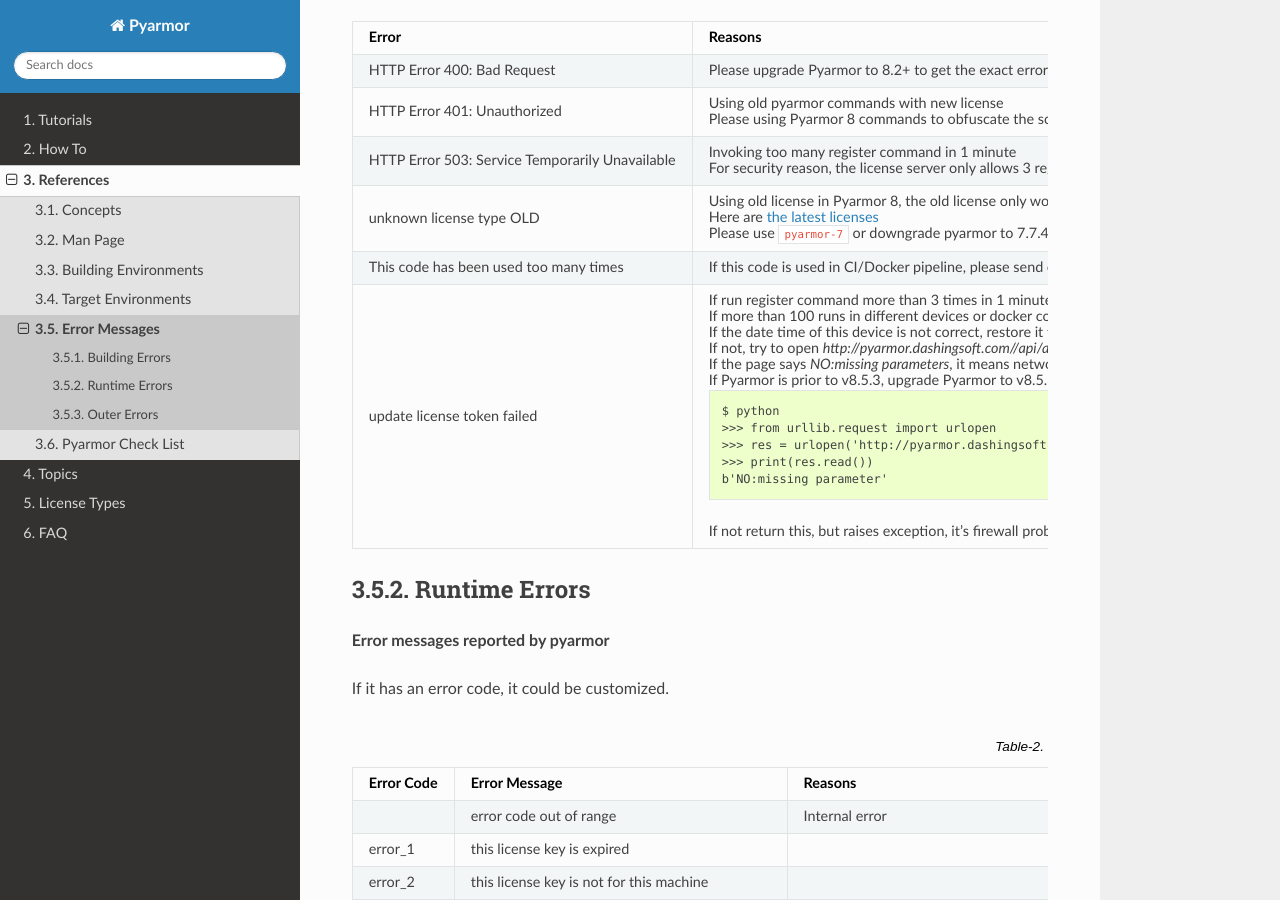
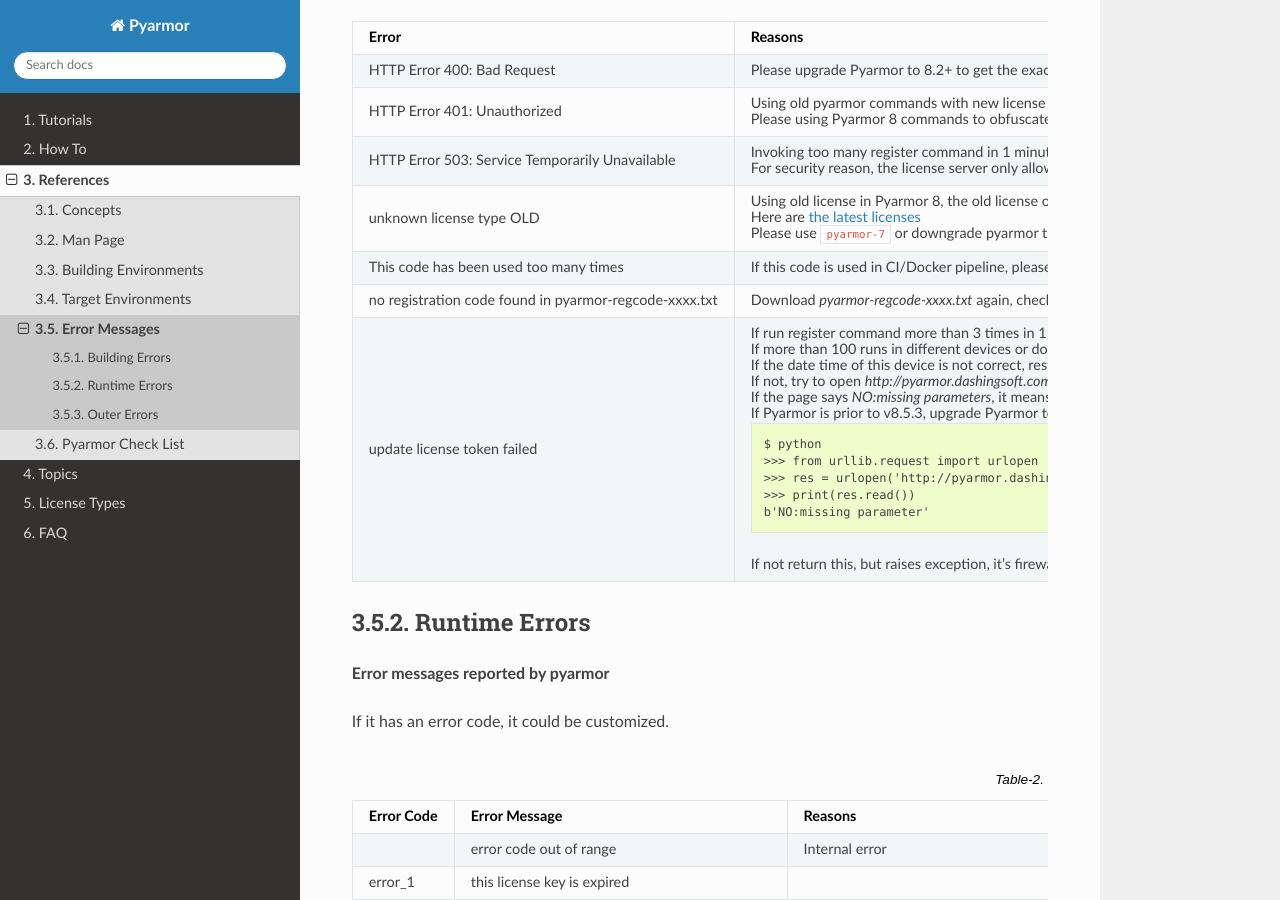
Before and after one commit to dashingsoft/pyarmor, a Sphinx documentation site: the page built from docs/reference/errors.rst, in a window 1280 px wide and 900 px high, scrolled down 812 px. Built offline with Sphinx 7.4.7 and the Read the Docs theme 3.1.0, drawn with Linux system fonts in a browser that asks for light colours.

Commit message:
Doc `no registration code found` soluction

```diff
--- a/docs/reference/errors.rst
+++ b/docs/reference/errors.rst
@@ -71,6 +71,8 @@
        Please use ``pyarmor-7`` or downgrade pyarmor to 7.7.4
    * - This code has been used too many times
      - If this code is used in CI/Docker pipeline, please send **order information** by registration email of this code to pyarmor@163.com to unlock it. Do not send this code only, it doesn't make sense.
+   * - no registration code found in pyarmor-regcode-xxxx.txt
+     - Download `pyarmor-regcode-xxxx.txt` again, check its content, make sure it's same as email body
    * - update license token failed
      - If run register command more than 3 times in 1 minute, wait for 5 minutes, and try again.
 
```
